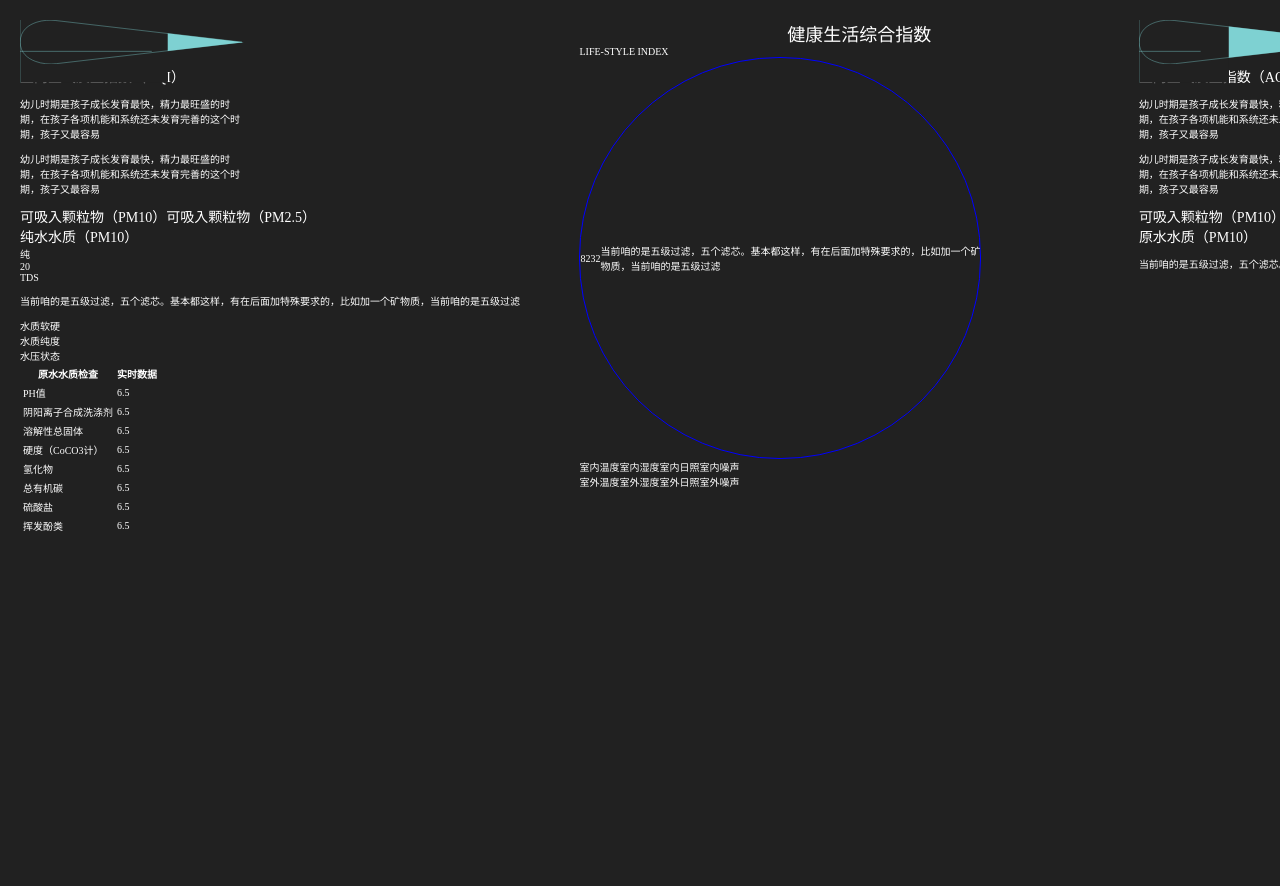
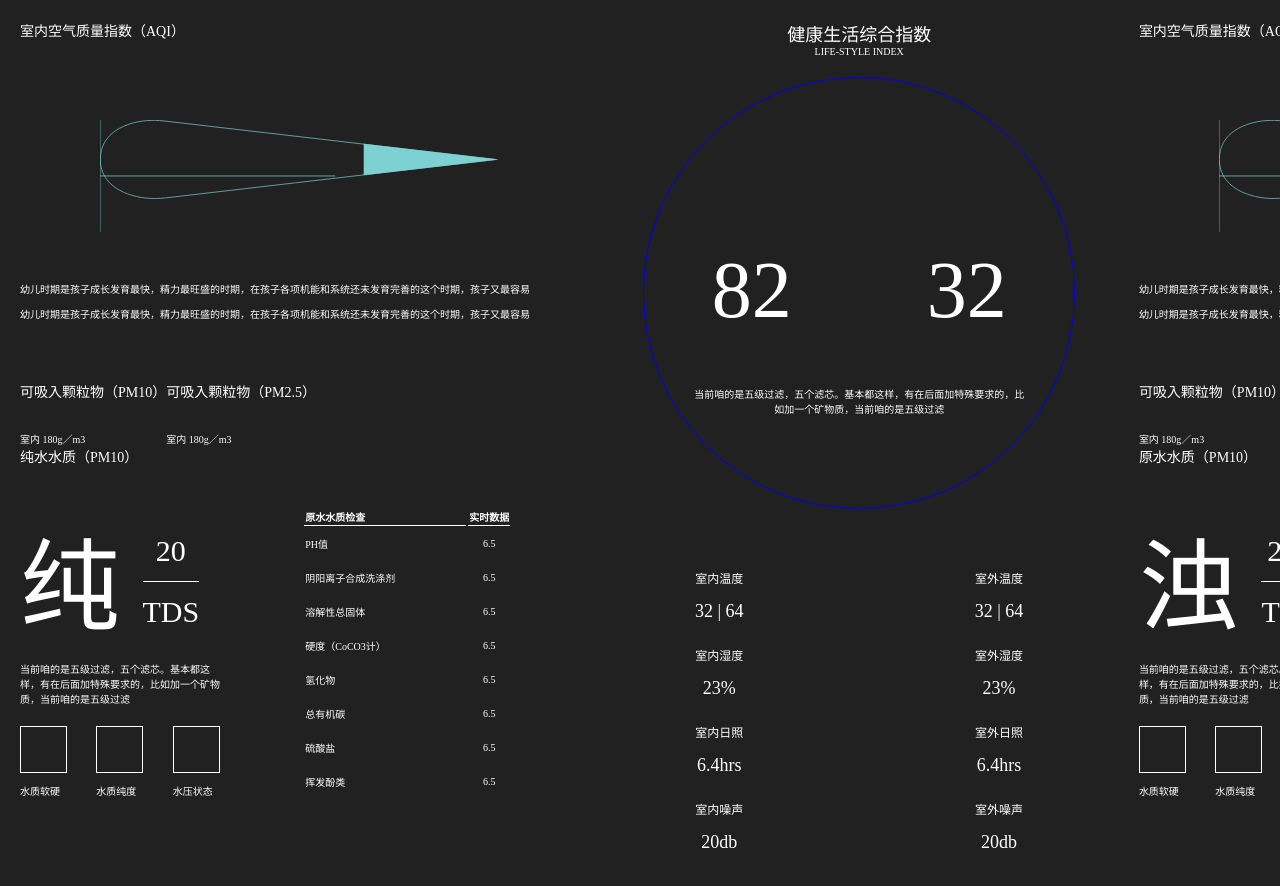
Before and after one commit to xhygithub/HealthLifeIndex, a plain HTML site: page index.html in a window 1280 px wide. Shown: the top 886 px of the page. Before the commit the page ends 800 px from the top, so only its background shows below. Drawn offline with nearby package versions, Linux system fonts and the light colour scheme.

Commit message:
[Haiyan] build the overal frame for the webpage

```diff
--- a/index.html
+++ b/index.html
@@ -15,37 +15,175 @@
             margin: 0 auto;
         }
 
-        .title {
-            font-size: 18px;
-            text-align: center;
-        }
+
         .sub-title {
             font-size: 14px;
             font-weight: 400;
+            margin-bottom: 40px;
         }
+
         .left, .middle, .right {
             width: 33.3%;
         }
+
         .inner-aqi-section {
-            width: 40%;
+            margin-bottom: 60px;
         }
 
         .aqi {
             position: relative;
+            margin: 80px 80px;
         }
 
         .pm {
             display: flex;
         }
 
+        .pm .sub-title {
+            margin-bottom: 30px;
+        }
+
+        .ppm .symbol {
+            font-size: 100px;
+            margin-right: 20px;
+            display: inline-block;
+        }
+
+        .ppm .figure {
+            display: inline-block;
+            vertical-align: top;
+            margin-top: 20px;
+        }
+
+        .ppm .value, .ppm .unit {
+            font-size: 30px;
+        }
+
+        .ppm .value {
+            line-height: 50px;
+            text-align: center;
+            padding-bottom: 5px;
+            border-bottom: 1px solid white;
+        }
+
+        .ppm .unit {
+            line-height: 50px;
+            padding-top: 5px;
+
+        }
+
+        .ppm .left {
+            width: calc(50% - 70px);
+            display: inline-block;
+            margin-right: 70px;
+        }
+
+        .ppm .icon-group {
+            display: flex;
+            justify-content: space-between;
+            margin-top: 20px;
+        }
+
+        .ppm .icon {
+            width: 45px;
+            height: 45px;
+            border: 1px solid white;
+            margin: 0px 10px 10px 0px;
+
+        }
+
+        .ppm .icon:last-child {
+
+        }
+
+        .ppm table {
+            display: inline-block;
+            vertical-align: top;
+        }
+
+        th {
+            text-align: left;
+            border-bottom: 1px solid white;
+        }
+
+        td {
+            height: 30px;
+
+        }
+
+
+
+        tr td:first-child {
+            width: 160px;
+        }
+
+        tr td:last-child {
+            text-align: center;
+            width: 40px;
+        }
+
+
+        .middle {
+            display: flex;
+            flex-direction: column;
+            align-items: center;
+        }
+        .title {
+            font-size: 18px;
+            text-align: center;
+        }
+        .description {
+            text-align: center;
+            margin-bottom: 20px;
+        }
         .circle {
+            /*position: relative;*/
+            width: 430px;
+            height: 430px;
+            border-radius: 215px;
+            border: 1px solid blue;
+            margin-bottom: 60px;
+        }
+
+        .circle .value-group {
             display: flex;
-            align-items: center;
-            width: 400px;
-            height: 400px;
-            border-radius: 200px;
-            border: 1px solid blue;
+            height: 60%;
         }
+
+        .circle .value {
+            font-size: 80px;
+            width: 50%;
+
+            display: flex;
+            align-items: flex-end;
+            justify-content: center;
+        }
+
+        .circle p {
+            padding: 40px 50px 0px 50px;
+            text-align: center;
+        }
+
+
+        .inner-outer {
+            width: 100%;
+            display: flex;
+            font-size: 12px;
+        }
+
+        .inner-outer .item {
+            margin-bottom: 14px;
+        }
+
+        .inner-outer .value {
+            margin-bottom: 24px;
+            font-size: 18px;
+        }
+        .inner, .outer {
+            width: 50%;
+            text-align: center;
+        }
+
         .background-border, .moving-line {
             z-index: 10;
         }
@@ -71,32 +209,49 @@
 <body>
 <section class="left">
     <section class="inner-aqi-section">
-        <div class="aqi">
-        </div>
         <div class="sub-title">室内空气质量指数（AQI）</div>
+        <div class="aqi"></div>
         <p>幼儿时期是孩子成长发育最快，精力最旺盛的时期，在孩子各项机能和系统还未发育完善的这个时期，孩子又最容易</p>
         <p>幼儿时期是孩子成长发育最快，精力最旺盛的时期，在孩子各项机能和系统还未发育完善的这个时期，孩子又最容易</p>
-
     </section>
 
     <section class="pm">
+        <div>
             <div class="sub-title">可吸入颗粒物（PM10）</div>
+            <div class="value">室内 180g／m3</div>
+            <div></div>
+        </div>
+
+        <div>
             <div class="sub-title">可吸入颗粒物（PM2.5）</div>
+            <div class="value">室内 180g／m3</div>
+            <div></div>
+        </div>
     </section>
 
     <section class="ppm">
         <div class="sub-title">纯水水质（PM10）</div>
-        <div>
-            <div>纯</div>
-            <div>20</div>
-            <div>TDS</div>
+        <div class="left">
+            <div class="symbol">纯</div>
+            <div class="figure">
+                <div class="value">20</div>
+                <div class="unit">TDS</div>
+            </div>
             <p>当前咱的是五级过滤，五个滤芯。基本都这样，有在后面加特殊要求的，比如加一个矿物质，当前咱的是五级过滤</p>
-            <div></div>
-            <div>水质软硬</div>
-            <div></div>
-            <div>水质纯度</div>
-            <div></div>
-            <div>水压状态</div>
+            <div class="icon-group">
+                <div class="item">
+                    <div class="icon"></div>
+                    <span class="metric">水质软硬</span>
+                </div>
+                <div class="item">
+                    <div class="icon"></div>
+                    <span class="metric">水质纯度</span>
+                </div>
+                <div class="item">
+                    <div class="icon"></div>
+                    <span class="metric">水压状态</span>
+                </div>
+            </div>
         </div>
         <table>
             <tr>
@@ -141,61 +296,130 @@
 </section>
 
 <section class="middle">
-    <section class="life-style-index">
-        <div class="aqi">
-        </div>
     <div class="title">健康生活综合指数</div>
     <div class="description">LIFE-STYLE INDEX</div>
+
     <div class="circle">
-            <div>82</div>
-            <div>32</div>
+        <div class="value-group">
+            <div class="value">82</div>
+            <div class="value">32</div>
+        </div>
         <p>当前咱的是五级过滤，五个滤芯。基本都这样，有在后面加特殊要求的，比如加一个矿物质，当前咱的是五级过滤</p>
     </div>
+
+    <div class="inner-outer">
+        <section class="inner">
+            <div class="item">室内温度</div>
+            <div class="value">32 | 64</div>
+            <div class="item">室内湿度</div>
+            <div class="value">23%</div>
+            <div class="item">室内日照</div>
+            <div class="value">6.4hrs</div>
+            <div class="item">室内噪声</div>
+            <div class="value">20db</div>
         </section>
 
-    <section class="pm">
-        <div>室内温度
-        </div>
-        <div>室内湿度</div>
-        <div>室内日照</div>
-        <div>室内噪声</div>
+        <section class="outer">
+            <div class="item">室外温度</div>
+            <div class="value">32 | 64</div>
+            <div class="item">室外湿度</div>
+            <div class="value">23%</div>
+            <div class="item">室外日照</div>
+            <div class="value">6.4hrs</div>
+            <div class="item">室外噪声</div>
+            <div class="value">20db</div>
         </section>
 
-    <section class="pm">
-        <div>室外温度</div>
-        <div>室外湿度</div>
-        <div>室外日照</div>
-        <div>室外噪声</div>
-    </section>
+    </div>
 </section>
 
 <section class="right">
     <section class="inner-aqi-section">
-        <div class="aqi">
-        </div>
         <div class="sub-title">室内空气质量指数（AQI）</div>
+        <div class="aqi"></div>
         <p>幼儿时期是孩子成长发育最快，精力最旺盛的时期，在孩子各项机能和系统还未发育完善的这个时期，孩子又最容易</p>
         <p>幼儿时期是孩子成长发育最快，精力最旺盛的时期，在孩子各项机能和系统还未发育完善的这个时期，孩子又最容易</p>
-
     </section>
 
     <section class="pm">
-        <div class="pm-item">
+        <div>
             <div class="sub-title">可吸入颗粒物（PM10）</div>
+            <div class="value">室内 180g／m3</div>
+            <div></div>
+        </div>
 
-        </div>
-        <div class="pm-item">
+        <div>
             <div class="sub-title">可吸入颗粒物（PM2.5）</div>
-
+            <div class="value">室内 180g／m3</div>
+            <div></div>
         </div>
     </section>
 
     <section class="ppm">
         <div class="sub-title">原水水质（PM10）</div>
+        <div class="left">
+            <div class="symbol">浊</div>
+            <div class="figure">
+                <div class="value">200</div>
+                <div class="unit">TDS</div>
+            </div>
             <p>当前咱的是五级过滤，五个滤芯。基本都这样，有在后面加特殊要求的，比如加一个矿物质，当前咱的是五级过滤</p>
+            <div class="icon-group">
+                <div class="item">
+                    <div class="icon"></div>
+                    <span class="metric">水质软硬</span>
+                </div>
+                <div class="item">
+                    <div class="icon"></div>
+                    <span class="metric">水质纯度</span>
+                </div>
+                <div class="item">
+                    <div class="icon"></div>
+                    <span class="metric">水压状态</span>
+                </div>
+            </div>
+        </div>
+        <table>
+            <tr>
+                <th>原水水质检查</th>
+                <th>实时数据</th>
+            </tr>
+            <tr>
+                <td>PH值</td>
+                <td>6.5</td>
+            </tr>
+            <tr>
+                <td>阴阳离子合成洗涤剂</td>
+                <td>6.5</td>
+            </tr>
+            <tr>
+                <td>溶解性总固体</td>
+                <td>6.5</td>
+            </tr>
+            <tr>
+                <td>硬度（CoCO3计）</td>
+                <td>6.5</td>
+            </tr>
+            <tr>
+                <td>氢化物</td>
+                <td>6.5</td>
+            </tr>
+            <tr>
+                <td>总有机碳</td>
+                <td>6.5</td>
+            </tr>
+            <tr>
+                <td>硫酸盐</td>
+                <td>6.5</td>
+            </tr>
+            <tr>
+                <td>挥发酚类</td>
+                <td>6.5</td>
+            </tr>
+
+        </table>
     </section>
 </section>
-
 
 
 <script type="text/javascript">
@@ -217,7 +441,6 @@
             .range([1057.83, 200]);
 
 
-
         var rectangle = svgContainer
             .attr({
                 "viewBox": "0 0 1057.83 296.42"
@@ -226,22 +449,17 @@
             .data(AOIValue)
             .enter()
             .append("rect")
-//            .attr({
-//
-//            })
             .style({
                 fill: "#212121"
             });
-//
+
         let movingLine = baseElement
             .append("svg")
             .attr("class", "moving-line")
             .attr({
                 "viewBox": "0 0 1057.83 296.42"
             });
-//
-//
-//
+
         movingLine.selectAll(".horizontal-line")
             .data(AOIValue)
             .enter()
@@ -311,7 +529,8 @@
                 "stroke-width": 2
             });
 
-    };
+    }
+    ;
     function updateAQI(AOIValue, baseElement) {
 
         let rectWidth = d3.scale.linear()
@@ -324,7 +543,7 @@
                 "width": function (d) {
                     return rectWidth(d);
                 },
-                height:"296.42"
+                height: "296.42"
             });
 
         let movingLineLength = d3.scale.linear()
```
Lines whose indentation alone changed are shown as unchanged.
